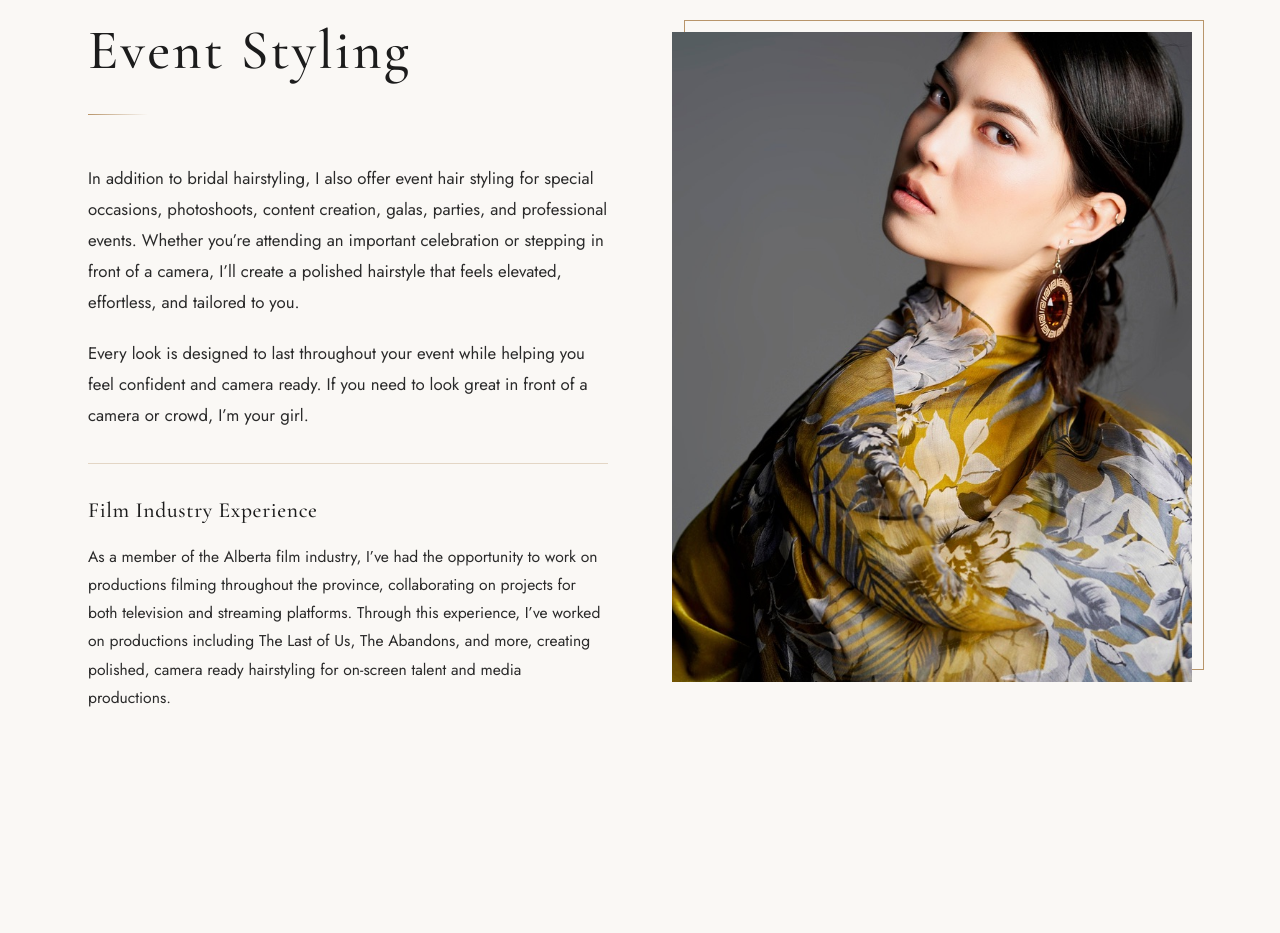
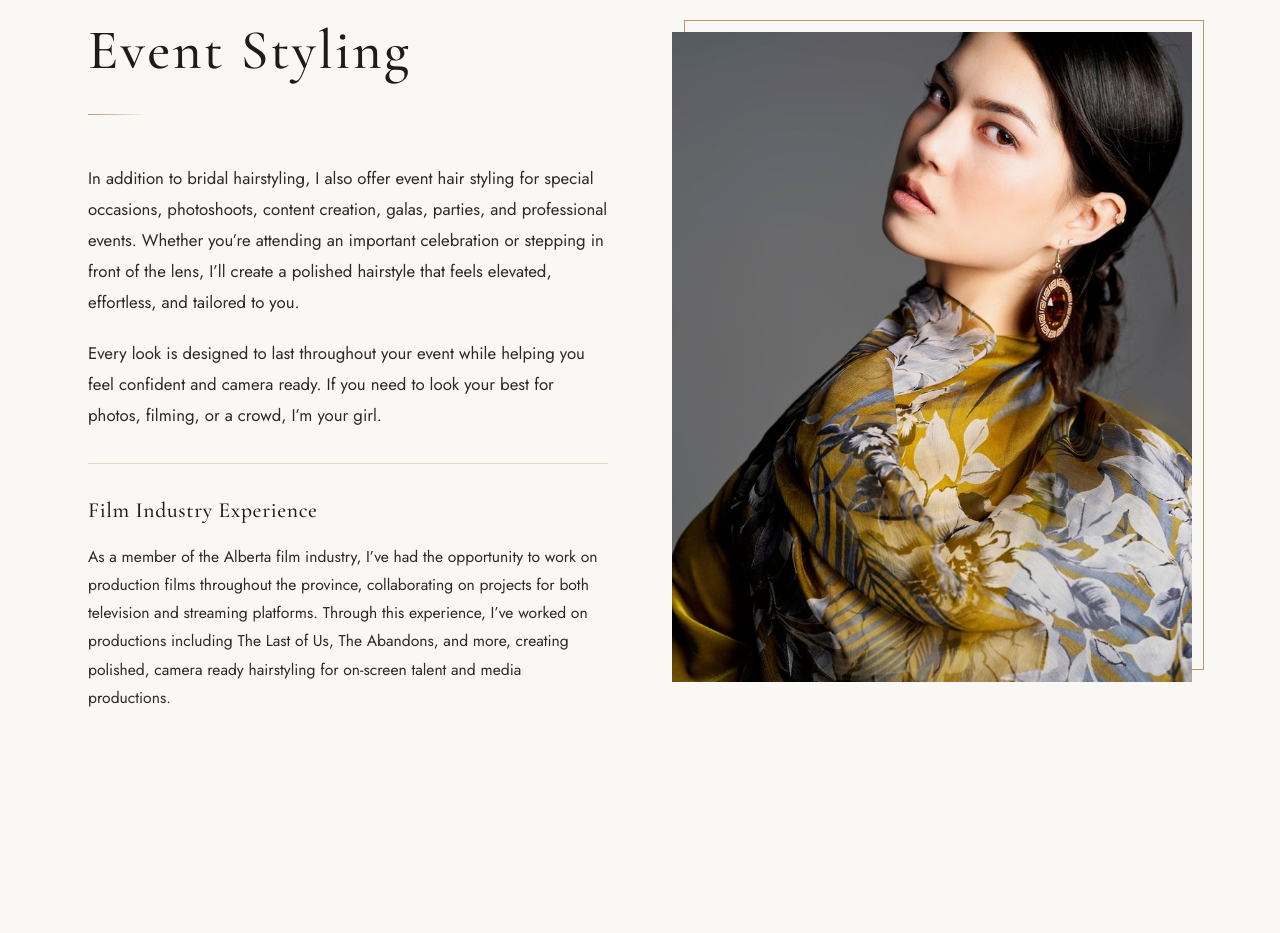
Before and after one commit to sunnybhandal/wedding-hairstylist, a plain HTML site: page index.html in a window 1280 px wide. Shown: the part 4796-5729 px from the top of the page. Drawn offline with nearby package versions, Linux system fonts and the light colour scheme.

Commit message:
write up fixes

```diff
--- a/index.html
+++ b/index.html
@@ -286,23 +286,18 @@
             </div>
             <div class="event-text reveal">
               <p>
-                In addition to bridal hairstyling, I also offer event hair styling
-                for special occasions, photoshoots, content creation, galas, parties,
-                and professional events. Whether you’re attending an important
-                celebration or stepping in front of a camera, I’ll create a polished
-                hairstyle that feels elevated, effortless, and tailored to you.
+                In addition to bridal hairstyling, I also offer event hair styling for special occasions, photoshoots, content creation, galas, parties, and professional events. Whether you’re attending an important celebration or stepping in front of the lens, I’ll create a polished hairstyle that feels elevated, effortless, and tailored to you.
               </p>
               <p>
                 Every look is designed to last throughout your event while helping you
-                feel confident and camera ready. If you need to look great in front of
-                a camera or crowd, I’m your girl.
+                feel confident and camera ready. If you need to look your best for photos, filming, or a crowd, I’m your girl.
               </p>
             </div>
             <div class="event-subsection reveal">
               <h3 class="event-subsection-title">Film Industry Experience</h3>
               <p>
                 As a member of the Alberta film industry, I’ve had the opportunity to
-                work on productions filming throughout the province, collaborating on
+                work on production films throughout the province, collaborating on
                 projects for both television and streaming platforms. Through this
                 experience, I’ve worked on productions including The Last of Us, The
                 Abandons, and more, creating polished, camera ready hairstyling for
```
